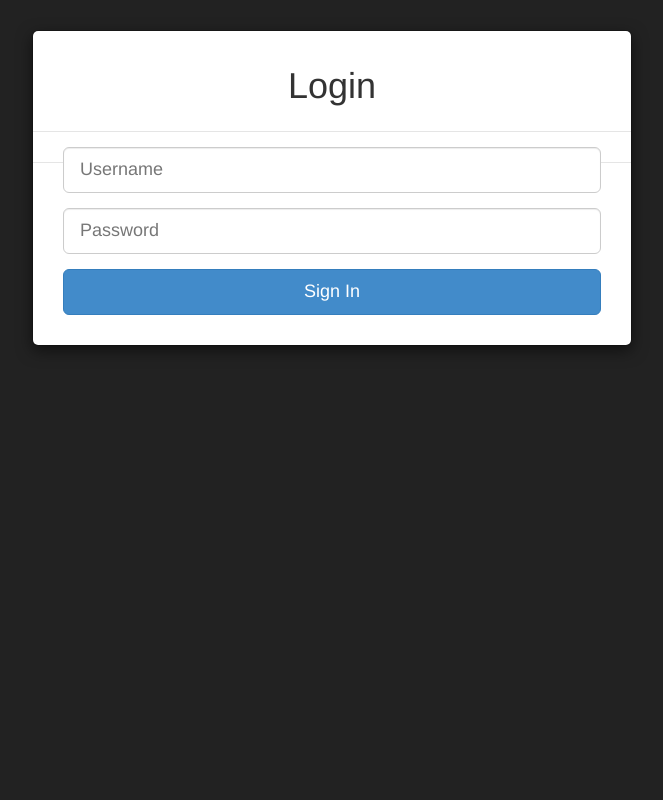
After one commit to guicarvalho/Easy-Workflow-Client, a Django app: page /login/ in a window 1280 px wide. The commit adds this page. Shown: the whole page, without its empty margins (308-971 px from the left). Run offline with Django 3.2, Linux system fonts and the light colour scheme; parts of the project's set-up code (start-up, migrations or seed data) failed here and were passed over; some libraries are stand-ins or nearby versions.

Commit message:
Implementando tela de autenticação, e logica de autenticação.

```diff
--- /dev/null
+++ b/authentication/templates/authentication/login.html
@@ -0,0 +1,52 @@
+<!DOCTYPE html>
+{% load staticfiles %}
+<html>
+<head lang="pt_BR">
+    <meta charset="UTF-8">
+    <title>Easy Workflow - Login </title>
+
+    <link rel="stylesheet" href="{% static 'css/bootstrap.min.css' %}">
+    <link rel="stylesheet" href="{% static 'css/sb-admin.css'%}">
+    <link rel="stylesheet" href="{% static 'font-awesome-4.1.0/css/font-awesome.min.css' %}">
+
+    <!-- HTML5 Shim and Respond.js IE8 support of HTML5 elements and media queries -->
+    <!-- WARNING: Respond.js doesn't work if you view the page via file:// -->
+    <!--[if lt IE 9]>
+        <script src="https://oss.maxcdn.com/libs/html5shiv/3.7.0/html5shiv.js"></script>
+        <script src="https://oss.maxcdn.com/libs/respond.js/1.4.2/respond.min.js"></script>
+    <![endif]-->
+</head>
+<body>
+	<div id="loginModal" class="modal show" tabindex="-1" role="dialog" aria-hidden="true">
+	  <div class="modal-dialog">
+		  <div class="modal-content">
+		    <div class="modal-header">
+		        <h1 class="text-center">Login</h1>
+		    </div>
+		    <div class="modal-body">
+		        <form class="form col-md-12 center-block" action="{% url 'authentication:login' %}" method="post">
+		        {% csrf_token %}
+		          <div class="form-group">
+		            <input class="form-control input-lg" placeholder="Username" type="text" name="username">
+		          </div>
+		          <div class="form-group">
+		              <input class="form-control input-lg" placeholder="Password" type="password" name="password">
+		          </div>
+		          <div class="form-group">
+		            <button class="btn btn-primary btn-lg btn-block">Sign In</button>
+		          </div>
+		        </form>
+		    </div>
+		    <div class="modal-footer">
+                {% if messages %}
+                    {% for message in messages %}
+                        <span class="label label-danger">{{ message }}</span>
+                    {% endfor %}
+                {% endif %}
+            </div>
+		    </div>
+			</div>
+		</div>
+	</div>
+</body>
+</html>
--- /dev/null
+++ b/authentication/urls.py
@@ -0,0 +1,9 @@
+# coding: utf-8
+
+from django.conf.urls import patterns, url
+
+from .views import AuthenticationView
+
+urlpatterns = patterns('',
+    url(r'^', AuthenticationView.as_view(), name='login'),
+)
--- /dev/null
+++ b/authentication/views.py
@@ -0,0 +1,45 @@
+# coding: utf-8
+
+from django.views.generic.base import TemplateView
+from django.shortcuts import render, redirect
+from django.core.urlresolvers import reverse
+from django.contrib import messages
+import requests
+
+
+class AuthenticationView(TemplateView):
+
+    template_name = 'authentication/login.html'
+
+    def get_context_data(self, **kwargs):
+        context = super(AuthenticationView, self).get_context_data(**kwargs)
+        return context
+
+    def post(self, request, *args, **kwargs):
+        username = request.POST.get('username')
+        password = request.POST.get('password')
+
+        if username and password:
+            url = 'http://localhost:8001/users/'
+
+            credentials = [('username', username), ('password', password)]
+
+            response = requests.post('http://localhost:8001/api-token-auth/', data=credentials)
+
+            token = response.json().get('token')
+
+            if token:
+                request.session['token'] = token
+                request.session['user'] = username
+
+                messages.success(request, 'Logged success!')
+
+                return render(request, 'dashboard/index.html',
+                    {
+                        'username': username
+                    }
+                )
+
+        messages.error(request, 'Access danied!')
+
+        return redirect(reverse('authentication:login'))
--- a/dashboard/templates/dashboard/index.html
+++ b/dashboard/templates/dashboard/index.html
@@ -2,7 +2,12 @@
 
 {% block title %} Dashboard {% endblock %}
 
+{% block logged_user %}
+    {{ username }}
+{% endblock %}
+
 {% block content %}
+
 
 <div class="row">
     <div class="col-lg-3 col-md-6">
--- a/easy_workflow_client/settings.py
+++ b/easy_workflow_client/settings.py
@@ -11,7 +11,6 @@ https://docs.djangoproject.com/en/1.6/ref/settings/
 # Build paths inside the project like this: os.path.join(BASE_DIR, ...)
 import os
 BASE_DIR = os.path.dirname(os.path.dirname(__file__))
-print BASE_DIR
 
 
 # Quick-start development settings - unsuitable for production
@@ -44,6 +43,7 @@ INSTALLED_APPS = (
     'profile_user',
     'request',
     'dashboard',
+    'authentication',
 )
 
 MIDDLEWARE_CLASSES = (
--- a/easy_workflow_client/urls.py
+++ b/easy_workflow_client/urls.py
@@ -4,8 +4,8 @@ from django.contrib import admin
 admin.autodiscover()
 
 urlpatterns = patterns('',
-    # url(r'^admin/', include(admin.site.urls),),
     url(r'^', include('dashboard.urls', namespace='dashboard'),),
+    url(r'^login/', include('authentication.urls', namespace='authentication'),),
     url(r'^dashboard/', include('dashboard.urls', namespace='dashboard'),),
     url(r'^profile_user/', include('profile_user.urls', namespace='profile_user'),),
     url(r'^request/', include('request.urls', namespace='request'),),
--- a/request/views.py
+++ b/request/views.py
@@ -1,6 +1,4 @@
 # coding: utf-8
-
-from django.shortcuts import render
 
 from django.views.generic import FormView
 from django.views.generic.list import ListView
@@ -59,8 +57,6 @@ class RequestCreateView(FormView):
 
 	def get_form_kwargs(self):
 		kwargs = super(RequestCreateView, self).get_form_kwargs()
-
-		who_executed = None
 
 		url = 'http://localhost:8001/users/'
 
--- a/templates/base.html
+++ b/templates/base.html
@@ -120,7 +120,7 @@
                 </ul>
             </li>
             <li class="dropdown">
-                <a href="#" class="dropdown-toggle" data-toggle="dropdown"><i class="fa fa-user"></i> Guilherme Carvalho <b class="caret"></b></a>
+                <a href="#" class="dropdown-toggle" data-toggle="dropdown"><i class="fa fa-user"></i> {% block logged_user %}{% endblock %} <b class="caret"></b></a>
                 <ul class="dropdown-menu">
                     <li>
                         <a href="#"><i class="fa fa-fw fa-envelope"></i> Inbox</a>
```
Also changed, not shown: dashboard/views.py (+6 -6 lines), authentication/__init__.py (added), db.sqlite3.
